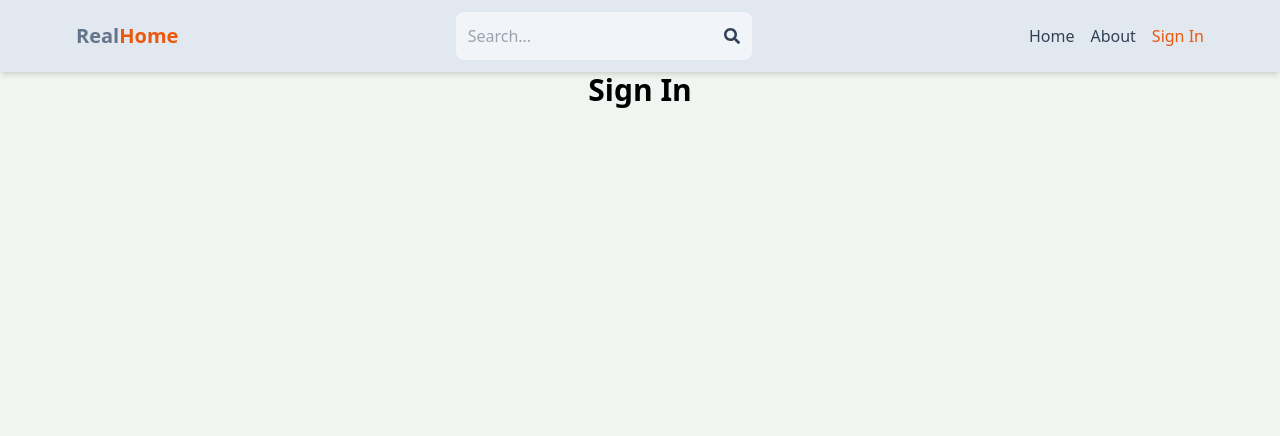
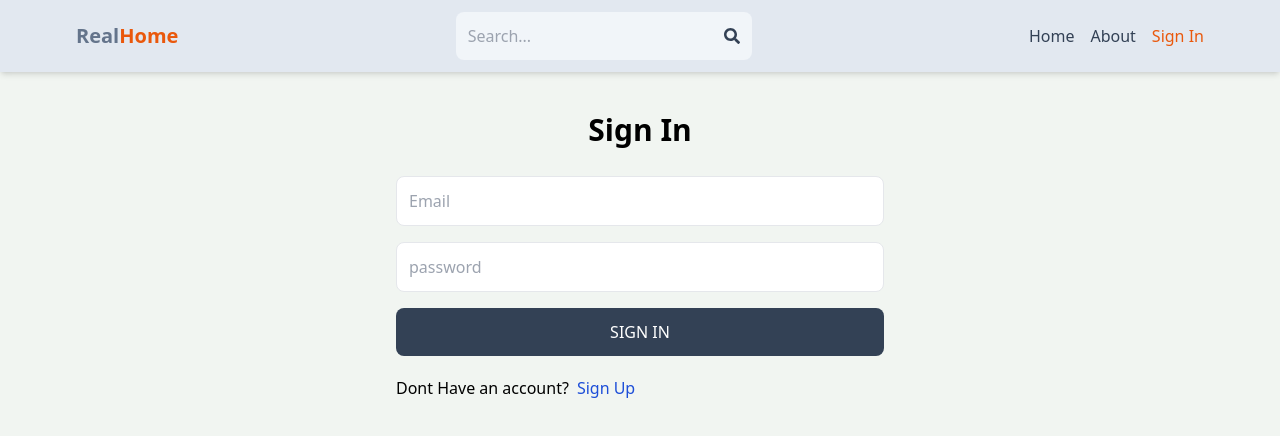
Before and after one commit to Ndukwechima/mern-estate, a React (Vite) app in the folder client/: page /sign-in in a window 1280 px wide. Shown: the top 436 px of the page. Built offline with nearby package versions, Linux system fonts and the light colour scheme.

Commit message:
complete sign in page functionality

```diff
--- a/client/src/pages/SignIn.jsx
+++ b/client/src/pages/SignIn.jsx
@@ -1,7 +1,78 @@
+import { useState } from "react";
+import { Link, useNavigate } from "react-router-dom";
+
 const SignIn = () => {
+  const [formData, setFormData] = useState({});
+  const [error, setError] = useState(null);
+  const [loading, setLoading] = useState(false);
+  const navigate = useNavigate();
+  const handleChange = (e) => {
+    setFormData({
+      ...formData,
+      [e.target.id]: e.target.value,
+    });
+  };
+  console.log(formData);
+
+  const handleSubmit = async (e) => {
+    e.preventDefault();
+    try {
+      setLoading(true);
+      // console.log(formData);
+      const res = await fetch("/api/auth/signin", {
+        method: "POST",
+        headers: {
+          "Content-Type": "application/json",
+        },
+        body: JSON.stringify(formData),
+      });
+      const data = await res.json();
+      console.log(data);
+      if (data.success === false) {
+        setLoading(false);
+        setError(data.message);
+        return;
+      }
+      setLoading(false);
+      setError(null);
+      navigate("/");
+    } catch (error) {
+      setLoading(false);
+      setError(error.message);
+    }
+  };
   return (
-    <div>
-      <h1 className="text-3xl text-center font-semibold">Sign In</h1>
+    <div className="p-3 max-w-lg mx-auto">
+      <h1 className="text-3xl text-center font-semibold my-7">Sign In</h1>
+      <form onSubmit={handleSubmit} className="flex flex-col gap-4">
+        <input
+          type="email"
+          placeholder="Email"
+          className="border p-3 rounded-lg"
+          id="email"
+          onChange={handleChange}
+        />
+        <input
+          type="password"
+          placeholder="password"
+          className="border p-3 rounded-lg"
+          id="password"
+          onChange={handleChange}
+        />
+        <button
+          disabled={loading}
+          className="bg-slate-700 text-white p-3 rounded-lg uppercase hover:opacity-95 disabled:opacity-80"
+        >
+          {loading ? "Loading..." : "Sign In"}
+        </button>
+      </form>
+      <div className="flex  gap-2 mt-5">
+        <p>Dont Have an account?</p>
+        <Link to="/sign-up">
+          <span className="text-blue-700">Sign Up</span>
+        </Link>
+      </div>
+      {error && <p className="text-red-500 mt-5">{error}</p>}
     </div>
   );
 };
```
